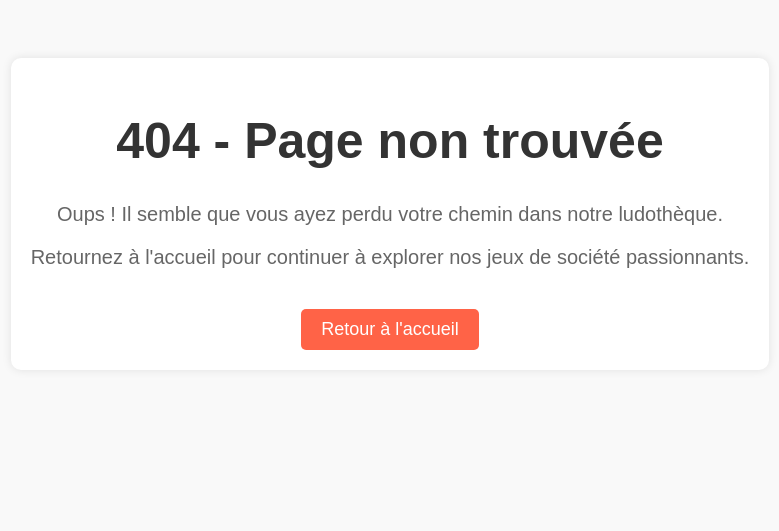
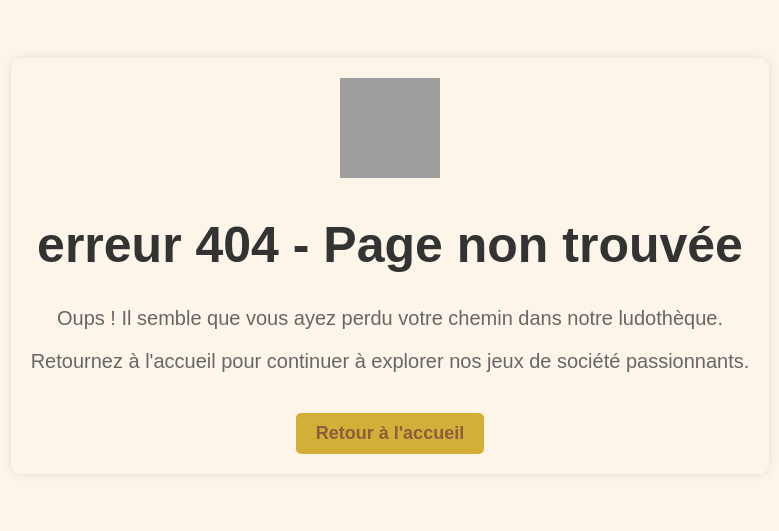
Before and after one commit to jdelobel5987/Le-grenier-du-joueur, a PHP site: page / in a window 1280 px wide. Shown: the top 531 px of the page, without its empty margins (250-1029 px from the left). Run offline with PHP 8.4, Linux system fonts and the light colour scheme; data that the repository does not hold is empty; a stand-in replaces the project's code that opens the database connection; grey boxes are pictures that could not be loaded.

Commit message:
update error404 view and css

```diff
--- /dev/null
+++ b/src/assets/css/error404.css
@@ -0,0 +1,57 @@
+:root {
+    --myColYellow: #d4af37;
+    --myColYellowHover: rgb(212, 165, 55);
+    --myColBrown: #8b5e3c;
+    --myColBckgnd: #fef5ea;
+    --myColBckgndOpacity: #fef5eacc;
+    --myColGrey: #b0b0b0cc;
+    --myColRed: #b22222;
+}
+
+body {
+    font-family: Arial, sans-serif;
+    background-color: var(--myColBckgnd);
+    /* background-color: #f9f9f9; */
+    text-align: center;
+    padding: 50px;
+}
+
+h1 {
+    font-size: 50px;
+    color: #333;
+}
+
+p {
+    font-size: 20px;
+    color: #666;
+}
+
+.container {
+    background-color: var(--myColBckgndOpacity);
+    padding: 20px;
+    border-radius: 10px;
+    box-shadow: 0 0 10px rgba(0, 0, 0, 0.1);
+    display: inline-block;
+}
+
+.meeple-icon {
+    width: 100px;
+    height: 100px;
+    transform:rotate(180deg);
+}
+
+.btn {
+    display: inline-block;
+    margin-top: 20px;
+    padding: 10px 20px;
+    font-size: 18px;
+    font-weight: bold;
+    color: var(--myColBrown);
+    background-color: var(--myColYellow);
+    text-decoration: none;
+    border-radius: 5px;
+}
+
+.btn:hover {
+    background-color: var(--myColYellowHover);
+}
--- a/src/views/error404.php
+++ b/src/views/error404.php
@@ -1,57 +1,22 @@
 <!DOCTYPE html>
 <html lang="fr">
+
 <head>
     <meta charset="UTF-8">
     <meta name="viewport" content="width=device-width, initial-scale=1.0">
+    <meta name="description" content="page non trouvée, supprimée ou inexistante">
     <title>Page non trouvée</title>
-    <style>
-        body {
-            font-family: Arial, sans-serif;
-            background-color: #f9f9f9;
-            text-align: center;
-            padding: 50px;
-        }
-        h1 {
-            font-size: 50px;
-            color: #333;
-        }
-        p {
-            font-size: 20px;
-            color: #666;
-        }
-        .container {
-            background-color: white;
-            padding: 20px;
-            border-radius: 10px;
-            box-shadow: 0 0 10px rgba(0, 0, 0, 0.1);
-            display: inline-block;
-        }
-        .game-icon {
-            width: 100px;
-            height: 100px;
-        }
-        .btn {
-            display: inline-block;
-            margin-top: 20px;
-            padding: 10px 20px;
-            font-size: 18px;
-            color: white;
-            background-color: #ff6347;
-            text-decoration: none;
-            border-radius: 5px;
-        }
-        .btn:hover {
-            background-color: #ff4500;
-        }
-    </style>
+    <link rel="stylesheet" href="/assets/css/error404.css">
 </head>
+
 <body>
     <div class="container">
-        <!-- <img src="path/to/game-icon.png" alt="Jeu de société" class="game-icon"> -->
-        <h1>404 - Page non trouvée</h1>
+        <img src="assets/img/icones/meeple.svg" alt="icone de meeple inversé" class="meeple-icon">
+        <h1>erreur 404 - Page non trouvée</h1>
         <p>Oups ! Il semble que vous ayez perdu votre chemin dans notre ludothèque.</p>
         <p>Retournez à l'accueil pour continuer à explorer nos jeux de société passionnants.</p>
         <a href="/" class="btn">Retour à l'accueil</a>
     </div>
 </body>
+
 </html>
```
